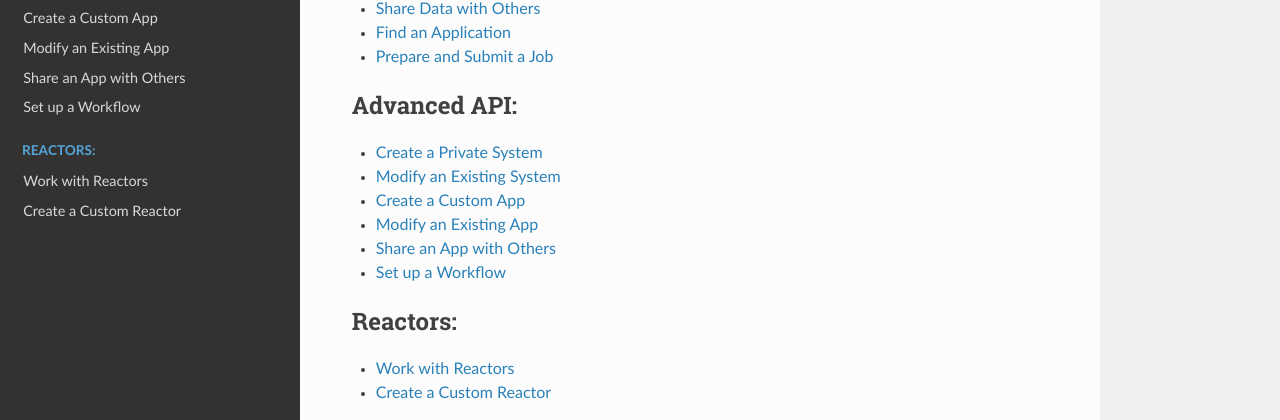
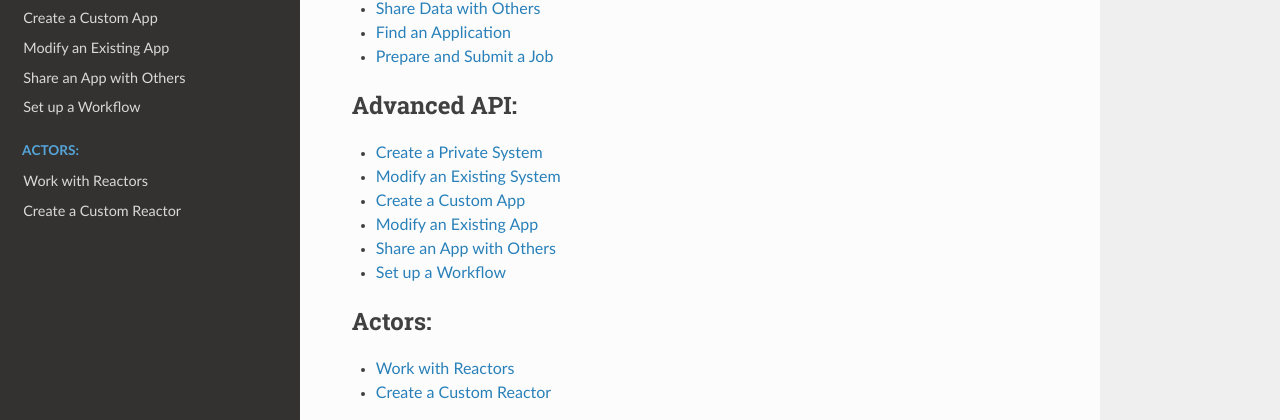
Before and after one commit to wjallen/api-user-guide, a Sphinx documentation site: the page built from docs/index.rst, in a window 1280 px wide and 1245 px high. Shown: the part 547-967 px from the top of the window. Built offline with Sphinx 7.4.7 and the Read the Docs theme 2.0.0, drawn with Linux system fonts in a browser that asks for light colours.

Commit message:
renaming reactors actors

```diff
--- a/docs/index.rst
+++ b/docs/index.rst
@@ -43,10 +43,10 @@ you are authenticated with one of the tenants. Additional help is located in the
 
 .. toctree::
    :maxdepth: 1
-   :caption: Reactors:
+   :caption: Actors:
 
-   reactors/work-with-reactors
-   reactors/create-a-custom-reactor
+   actors/work-with-actors
+   actors/create-a-custom-actor
 
 
 
```
Also changed, not shown: docs/actors/create-a-custom-actor.rst (renamed from docs/reactors/create-a-custom-reactor.rst), docs/actors/work-with-actors.rst (renamed from docs/reactors/work-with-reactors.rst).
